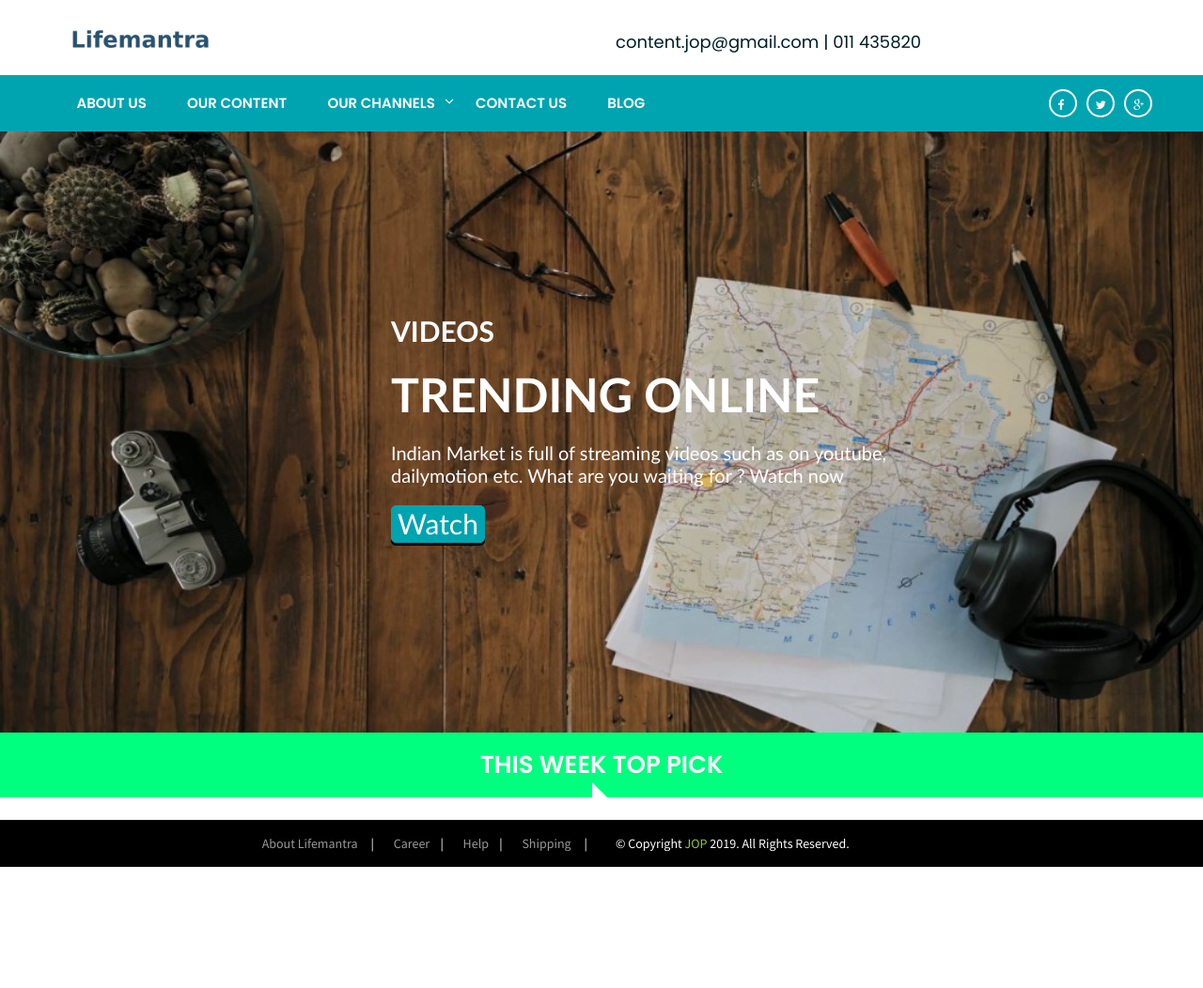
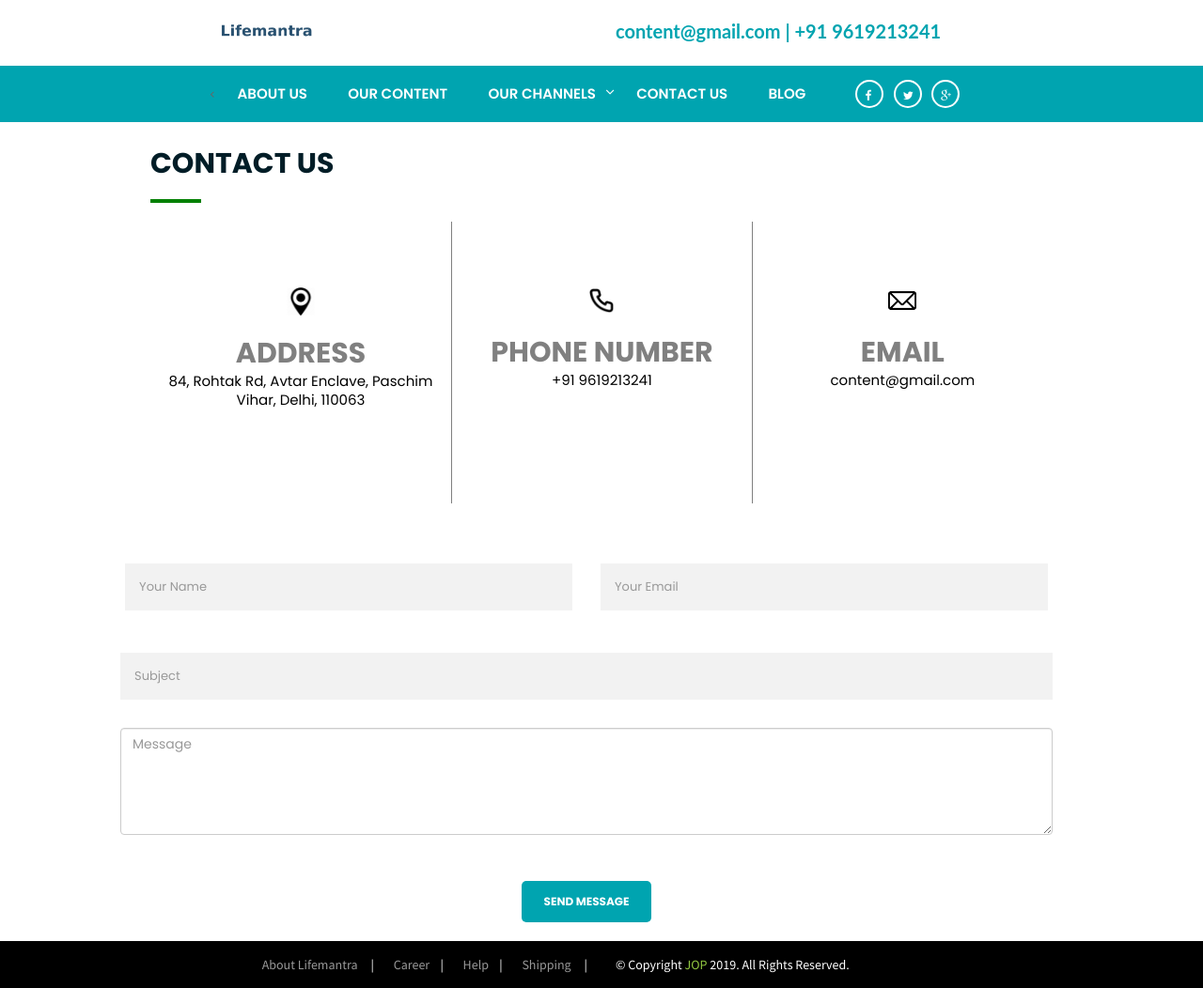
Before and after one commit to njaiswal78/digio, a plain HTML site: page contact.html in a window 1280 px wide. Shown: the whole page at 94% size. Before the commit the page ends 923 px from the top, so only its background shows below. Drawn offline with Linux system fonts and the light colour scheme.

Commit message:
contact-us page

```diff
--- a/contact.html
+++ b/contact.html
@@ -5,7 +5,7 @@
     <!-- Basic Page Needs -->
     <meta charset="utf-8">
     <!--[if IE]><meta http-equiv='X-UA-Compatible' content='IE=edge,chrome=1'><![endif]-->
-    <title>Zoro - Hollywood Masala</title>
+    <title>Zoro - Multipurpose Template</title>
     <meta name='keywords' content='business, clean, twitter, bootstrap 3, responsive'>
     <meta name='description' content="Colores is a professional multipurpose template for any business, portfolio or blog website.">
     <meta name='author' content='#'>
@@ -121,6 +121,7 @@ text.capitalize {
     z-index:1;
   }
   </style>
+
     <!-- Theme Style -->
     <link rel="stylesheet" type="text/css" href="css/style.css">
 
@@ -144,11 +145,7 @@ text.capitalize {
 </head>
 <body>
 
-<section class="loading-overlay">
-    <div class="Loading-Page">
-        <h2 class="loader">Loading...</h2>
-    </div>
-</section>
+
 
              <div class="middle-educationsls-nav py-2">
                 <div class="container">
@@ -159,9 +156,8 @@ text.capitalize {
                              </div>
                      </div>
 
-									   <div class="col" style="margin-bottom: 20px; padding-bottom: 18px; margin-top: -10px;">
-									   <p><h4>content.jop@gmail.com <vr>|</vr> 011 435820</h4></p>
-										</div>
+                     <div class="col">
+                                         <p style="margin-top:8px;font-weight:bold;color:#00a4b0;margin-right:-15%;border:0px solid black;padding-left:-5%;">content@gmail.com <vr>|</vr> +91 9619213241</p>    </div>
 
           <!-- <a class="logo font-italic font-weight-bold col-lg-4 text-lg-left text-center" href="index.html">LIFEMANTRA</a><br> -->
 
@@ -196,15 +192,15 @@ text.capitalize {
                       <li>
                                                <td></td>
                                             </li>
-                                            <li><a href="about.html"><bold>About US</bold></a></li>
-                                            <li><a href="services.html">Our Content</a></li>
+                                            < <li><a href="about.html"><bold>About US</bold></a></li>
+                                            <li><a href="ourcontent.html">Our Content</a></li>
                                             <li class="parent"><a href="#">Our Channels</a>
                                                 <ul class="submenu">
-                                                    <li><a href="product_gird.html">LIFEMANTRA</a>
+                                                    <li><a href="lifemantra.html">LIFEMANTRA</a>
                                                     </li>
-                                                    <li><a href="product_list.html">HollyWood Masala</a>
+                                                    <li><a href="hollywoodmasala.html">HollyWood Masala</a>
                                                     </li>
-                                                    <li><a href="product_detail.html">Fitness Studio</a>
+                                                    <li><a href="fitness_studio.html">Fitness Studio</a>
                                                     </li>
                                                 </ul><!-- /.submenu -->
                                             </li>
@@ -219,7 +215,7 @@ text.capitalize {
                             </div><!-- /.nav-wrap -->
                         </div> <!-- /.flat-menu -->
 
-                        <div class="flat-header-socials flat-right">
+                        <div class="flat-header-socials flat-right" style="border:0px solid black;padding-right:5%;">
                             <ul>
                                 <li><a href="#"><i class="fa fa-facebook"></i></a></li>
                                 <li><a href="#"><i class="fa fa-twitter"></i></a></li>
@@ -231,63 +227,85 @@ text.capitalize {
             </div>
         </div> <!-- /.flat-header-bottom -->
     </header> <!-- /.flat-header -->
-<!-- Slider -->
-    <div class="tp-banner-container" id="home">
-        <div class="tp-banner" >
-
-<img src="images/wood.jpg" style="width: 100%;height: 100%;" />
-
-<div class="overlay" style="color: white;font-size: 30px;line-height: normal;text-align: justify;border: solid 0px black;margin-left: 20%;margin-top: 5%;">
-    <p style="font-weight: bold;">VIDEOS</p>
-    <p style="font-weight: bold;font-size: 50px;">TRENDING ONLINE</p>
-    <p style="font-size: 20px;">Indian Market is full of streaming videos such as on youtube,<br> dailymotion etc. What are you waiting for ? Watch now</p>
-    <p style="border: 1px solid #00a4b0;width: 100px; height: 40px;background-color: #00a4b0;color:white;cursor: pointer;border-radius: 5px;box-shadow:0 3px black;text-align: center;vertical-align: middle;">Watch</p>
-
-</div>
-
-
-        </div>
-    </div>
-<!--- Slider----->
-<!-- /.flat-new-arrivals -->
-
-        <div class="flat-our-products flat-row">
-			<div class="container" style="background-color:#00FF7F; width: 100%; height: auto;">
-				<center><h3 style="color: white; line-height: normal;border: 0px solid black;padding-top: 15px; padding-bottom: 15px;">
-				THIS WEEK TOP PICK</h3>
-			</div> <!-- /.flat-bottom-title -->
-        	</div>
-
-			<div class="speech-bubble">
-			<br>
-			</div>
-  <!-- Container -->
 
 
 
 
 
+<style>
+* {
+  box-sizing: border-box;
+}
+
+/* Create three equal columns that floats next to each other */
+.column {
+  float: left;
+  width: 25%%;
+  padding: 10px;
+  height: 300px;
+
+  /* Should be removed. Only for demonstration */
+}
+.column:hover{
+  transform: scale(1.0);
+}
+.row{
+  margin-left: 12.5%;
+  margin-right: 12.5%
+}
+/* Clear floats after the columns */
+</style>
+
+<h2 style="margin-left: 12.5%;line-height: 120%;margin-top: 2%;font-weight: bold;font-size: 30px;">CONTACT US</h2>
+<hr style="width: 50px;border: 2px solid green;margin-left: 12.5%;">
+<div class="row">
+  <div class="column" style="background-color:white;text-align: center;">
+    <img src="images/loc.png" width="30px" height="50px" style="margin-top: 20%"><br><br>
+    <h2 style="color: grey;font-weight: bold;margin-top:0;">ADDRESS</h2>
+
+    <p style="color: black;font-size: 15px;">84, Rohtak Rd, Avtar Enclave, Paschim Vihar, Delhi, 110063</p>
+  </div>
+  <div class="column" style="background-color:white;text-align: center;border-left: 1px solid grey;">
+    <img src="images/phone.png" width="30px" height="50px" style="margin-top: 20%"><br><br>
+    <h2 style="color: grey;font-weight: bold;margin-top:0;">PHONE NUMBER</h2>
+
+    <p style="color: black;font-size: 15px;">+91 9619213241</p>
+  </div>
+  <div class="column" style="background-color:white;text-align: center;border-left: 1px solid grey">
+    <img src="images/email.png" width="30px" height="50px" style="margin-top: 20%"><br><br>
+    <h2 style="color: grey;font-weight: bold;margin-top:0;">EMAIL</h2>
+
+    <p style="color: black;font-size: 15px;">content@gmail.com</p>
+  </div>
+  </div>
 
 
 
+<form action="" method="post" role="form" class="contactForm" style="margin-left: 10%;margin-right: 12.5%;margin-top: 5%">
+            <div class="form-row" style="margin-left: -1%;margin-right: -1%">
+              <div class="form-group col-md-6">
+                <input type="text" name="name" class="form-control" id="name" placeholder="Your Name" data-rule="minlen:4" data-msg="Please enter at least 4 chars">
+                <div class="validation"></div>
+              </div>
+              <div class="form-group col-md-6">
+                <input type="email" class="form-control" name="email" id="email" placeholder="Your Email" data-rule="email" data-msg="Please enter a valid email">
+                <div class="validation"></div>
+              </div>
+            </div>
+            <div class="form-group">
+              <input type="text" class="form-control" name="subject" id="subject" placeholder="Subject" data-rule="minlen:4" data-msg="Please enter at least 8 chars of subject">
+              <div class="validation"></div>
+            </div>
+            <div class="form-group">
+              <textarea class="form-control" name="message" rows="5" data-rule="required" data-msg="Please write something for us" placeholder="Message"></textarea>
+              <div class="validation"></div>
+            </div>
+            <div class="text-center"><button type="submit" style="background-color: #00a4b0;margin: 2%;border-radius: 5px;">Send Message</button></div>
+          </form>
 
 
 
-
-
-
-
-
-
-
-
-
-
-
-
-
-
-        <div class="flat-bottom">
+        <div class="flat-bottom" >
             <div class="container">
                 <div class="row">
 
```
Also changed, not shown: images/email.png (added), images/loc.jpg (added), images/loc.png (added), images/phone.png (added), 1 other file. Lines whose indentation alone changed are shown as unchanged.
